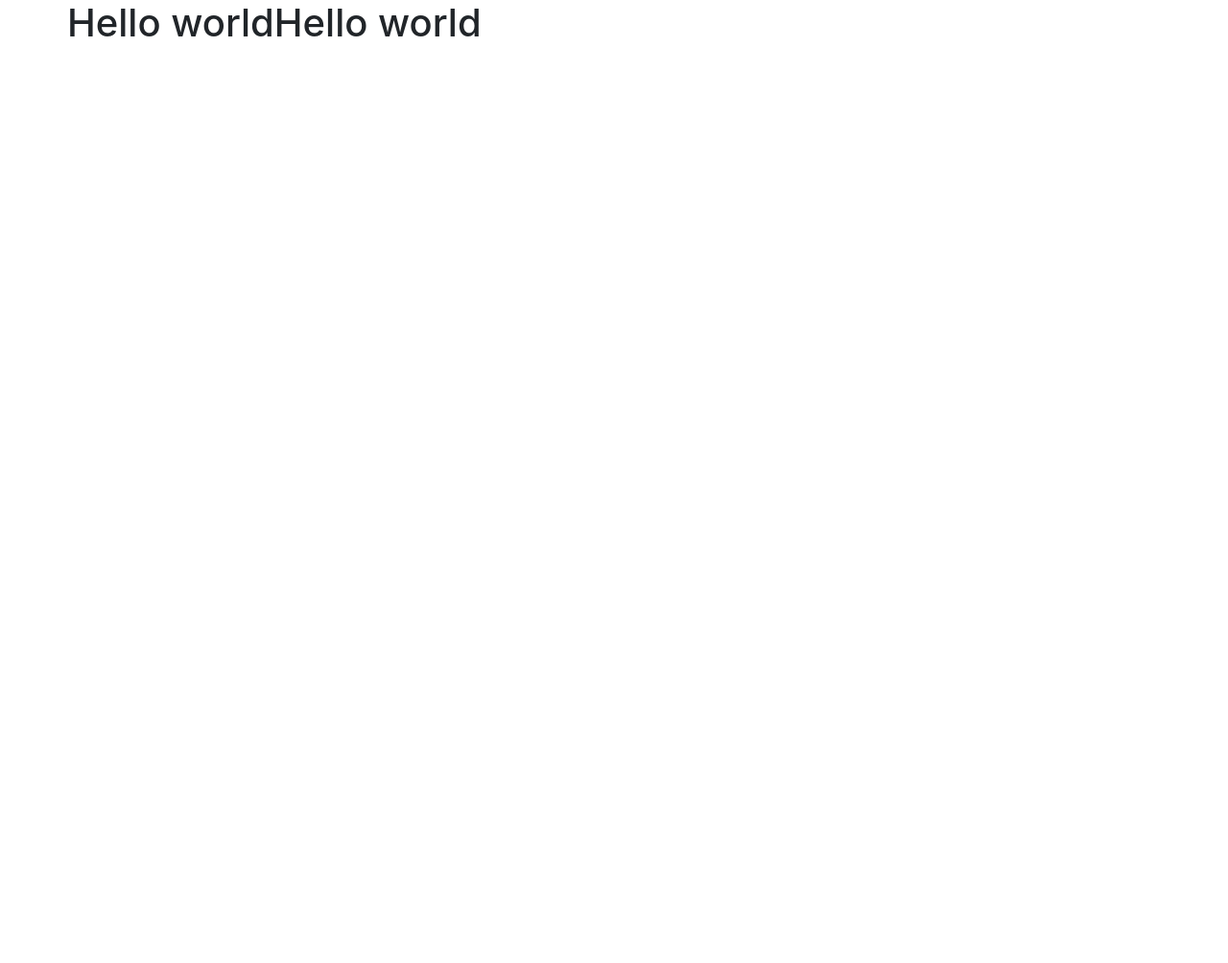
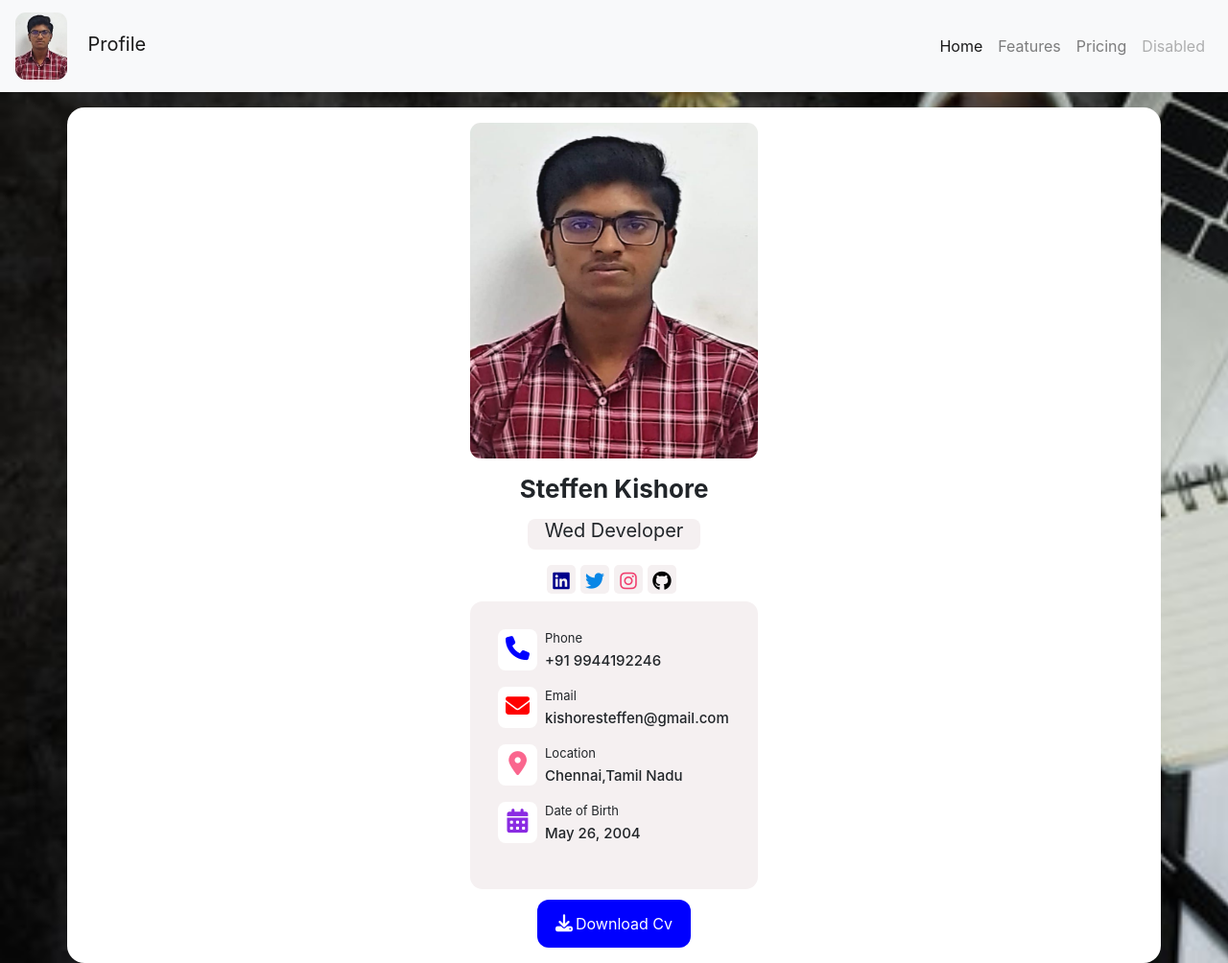
Before and after one commit to Steffenkishore/My-Portfolio, a plain HTML site: page index.html in a window 1280 px wide. Shown: the whole page at 96% size. Before the commit the page ends 800 px from the top, so only its background shows below. Drawn offline with nearby package versions, Linux system fonts and the light colour scheme; a web font is replaced by a local one.

Commit message:
updated portfolio

```diff
--- a/index.html
+++ b/index.html
@@ -25,13 +25,119 @@
       integrity="sha384-B4gt1jrGC7Jh4AgTPSdUtOBvfO8shuf57BaghqFfPlYxofvL8/KUEfYiJOMMV+rV"
       crossorigin="anonymous"
     ></script>
+    <link rel="stylesheet" href="style.css" />
+    <script
+      src="https://kit.fontawesome.com/8b0a87fb55.js"
+      crossorigin="anonymous"
+    ></script>
   </head>
 
   <body>
-    <div class="container" id="background">
+    <nav class="w-100 navbar navbar-expand-lg navbar-light bg-light">
+      <a class="navbar-brand" href="#">
+        <img src="my passport pic.jpg" class="mr-3 profile-image" />
+        <h1 class="d-inline profile">Profile</h1>
+      </a>
+      <button
+        class="navbar-toggler"
+        type="button"
+        data-toggle="collapse"
+        data-target="#navbarNavAltMarkup"
+        aria-controls="navbarNavAltMarkup"
+        aria-expanded="false"
+        aria-label="Toggle navigation"
+      >
+        <span class="navbar-toggler-icon"></span>
+      </button>
+      <div class="collapse navbar-collapse" id="navbarNavAltMarkup">
+        <div class="ml-auto navbar-nav">
+          <a class="nav-link active" href="#"
+            >Home <span class="sr-only">(current)</span></a
+          >
+          <a class="nav-link" href="#">Features</a>
+          <a class="nav-link" href="#">Pricing</a>
+          <a
+            class="nav-link disabled"
+            href="#"
+            tabindex="-1"
+            aria-disabled="true"
+            >Disabled</a
+          >
+        </div>
+      </div>
+    </nav>
+    <div class="container">
       <div class="row">
-        <h1>Hello world</h1>
-        <h1>Hello world</h1>
+        <div class="p-3 mt-3 profile-box text-center">
+          <div class="demo-image-box">
+            <img src="my passport pic.jpg" class="demo-image" />
+          </div>
+          <h1 class="mt-3 mb-3 name">Steffen Kishore</h1>
+          <div class="role-box">
+            <h1 class="role">Wed Developer</h1>
+          </div>
+          <div class="mt-3 d-flex justify-content-around">
+            <i class="icon fa-brands fa-linkedin"></i>
+            <i class="icon fa-brands fa-twitter"></i>
+            <i class="icon fa-brands fa-instagram"></i>
+            <i class="icon fa-brands fa-github"></i>
+          </div>
+          <div
+            class="p-4 personal-info-box d-flex flex-column justify-content-start"
+          >
+            <div class="box d-flex flex-row justify-content-start">
+              <div class="info-icon-box">
+                <i class="icon1 fa-solid fa-phone" style="color: blue"></i>
+              </div>
+              <div class="info-box">
+                <p class="info1">Phone</p>
+                <p class="info2">+91 9944192246</p>
+              </div>
+            </div>
+
+            <div class="box d-flex flex-row justify-content-start">
+              <div class="info-icon-box">
+                <i class="icon1 fa-solid fa-envelope" style="color: red"></i>
+              </div>
+              <div class="info-box">
+                <p class="info1">Email</p>
+                <p class="info2">kishoresteffen@gmail.com</p>
+              </div>
+            </div>
+
+            <div class="box d-flex flex-row justify-content-start">
+              <div class="info-icon-box">
+                <i
+                  class="icon1 fa-solid fa-location-dot"
+                  style="color: #fa668e"
+                ></i>
+              </div>
+              <div class="info-box">
+                <p class="info1">Location</p>
+                <p class="info2">Chennai,Tamil Nadu</p>
+              </div>
+            </div>
+
+            <div class="box d-flex flex-row justify-content-start">
+              <div class="info-icon-box">
+                <i
+                  class="icon1 fa-solid fa-calendar-days"
+                  style="color: blueviolet"
+                ></i>
+              </div>
+              <div class="info-box">
+                <p class="info1">Date of Birth</p>
+                <p class="info2">May 26, 2004</p>
+              </div>
+            </div>
+          </div>
+
+          <div class="">
+            <button class="Download-bt">
+              <i class="d-icon fa-solid fa-download"></i>Download Cv
+            </button>
+          </div>
+        </div>
       </div>
     </div>
   </body>
--- /dev/null
+++ b/style.css
@@ -0,0 +1,147 @@
+@import url("https://fonts.googleapis.com/css2?family=Bree+Serif&family=Caveat:wght@400;700&family=Lobster&family=Monoton&family=Open+Sans:ital,wght@0,400;0,700;1,400;1,700&family=Playfair+Display+SC:ital,wght@0,400;0,700;1,700&family=Playfair+Display:ital,wght@0,400;0,700;1,700&family=Roboto:ital,wght@0,400;0,700;1,400;1,700&family=Source+Sans+Pro:ital,wght@0,400;0,700;1,700&family=Work+Sans:ital,wght@0,400;0,700;1,700&display=swap");
+
+body {
+  background-image: url(background2.jpg);
+  background-size: cover;
+  min-height: 100vh;
+}
+
+.profile-image {
+  height: 70px;
+  border-radius: 11px;
+}
+
+.profile {
+  font-size: 20px;
+  font-weight: normal;
+}
+
+.main-heading {
+  font-family: Arial, Helvetica, sans-serif;
+  color: red;
+  font-size: 25px;
+  font-weight: bold;
+  padding: 10px;
+}
+
+.profile-box {
+  display: flex;
+  flex-direction: column;
+  justify-content: center;
+  align-items: center;
+  height: 100%;
+  width: 100%;
+  background-color: white;
+  border-radius: 18px;
+}
+
+.demo-image {
+  height: 350px;
+  width: 300px;
+  border-radius: 11px;
+}
+
+.name {
+  font-size: 26px;
+  font-weight: 700;
+}
+
+.role-box {
+  text-align: center;
+  height: 32px;
+  width: 180px;
+  background-color: #f5f0f1;
+  border-radius: 8px;
+  /*  margin: auto;   */
+}
+
+.role {
+  font-size: 20px;
+  font-weight: normal;
+}
+
+.fa-linkedin {
+  color: darkblue;
+}
+
+.fa-twitter {
+  color: #0986e6;
+}
+
+.fa-instagram {
+  color: #f03e6e;
+}
+
+.fa-github {
+  color: black;
+}
+
+.icon {
+  font-size: 20px;
+  text-align: center;
+  padding-top: 7px;
+  margin-right: 5px;
+  height: 30px;
+  width: 30px;
+  background-color: #f5f0f1;
+  border-radius: 5px;
+}
+
+.icon1 {
+  font-size: 25px;
+  text-align: center;
+  padding-top: 8px;
+  margin-right: 5px;
+  height: 43px;
+  width: 41px;
+  background-color: white;
+  border-radius: 8px;
+}
+
+.personal-info-box {
+  background-color: #f5f0f1;
+  margin-top: 8px;
+  height: 300px;
+  width: 300px;
+  border-radius: 13px;
+}
+
+.box {
+  background-color: #f5f0f1;
+  height: 60px;
+  width: 100%;
+  padding: 5px;
+}
+
+.info-box {
+  height: 50px;
+  width: 100%;
+  text-align: start;
+  margin-left: 3px;
+}
+
+.info1 {
+  font-size: 13px;
+  margin-bottom: 2px;
+}
+
+.info2 {
+  font-size: 15px;
+  font-weight: 500;
+}
+
+.Download-bt {
+  margin-top: 11px;
+  height: 50px;
+  width: 160px;
+  background-color: blue;
+  color: white;
+  border-radius: 12px;
+  border-width: 0px;
+}
+
+.d-icon {
+  font-size: 18px;
+  margin-right: 3px;
+  color: white;
+}
```
Also changed, not shown: 3235319.jpg (deleted), background2.jpg (added), demo.jpg (added), my passport pic.jpg (added).
